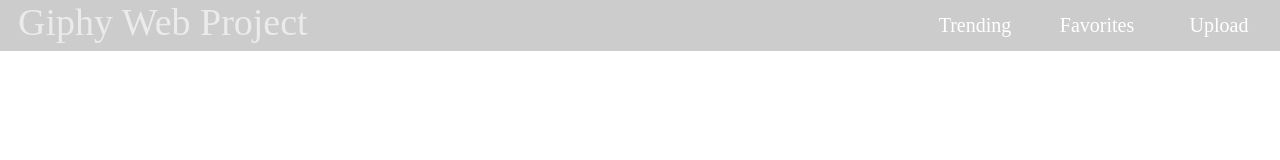
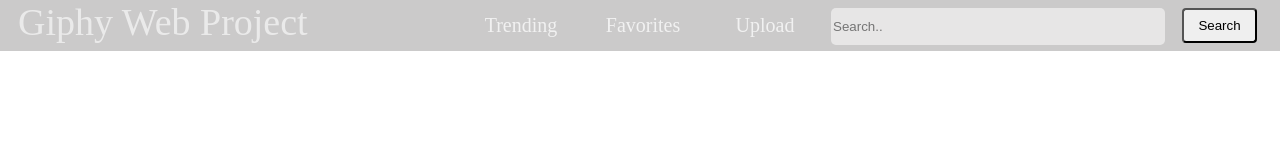
Before and after one commit to vasschu/giphy, a plain HTML site: page index.html in a window 1280 px wide. Drawn offline with nearby package versions, Linux system fonts and the light colour scheme; no server answers.

Commit message:
added search bar and search button with styles

```diff
--- a/index.html
+++ b/index.html
@@ -14,6 +14,8 @@
                 <a href="#">Trending</a>
                 <a href="#">Favorites</a>
                 <a href="#">Upload</a>
+                <input text="input-search-field" id="search-field" placeholder="Search..">
+                <input type="button" id="submit-search-button" value="Search"
         </div>
     </div>
 </div>
--- a/styles.css
+++ b/styles.css
@@ -7,12 +7,12 @@
 .navbar-main {
     display: inline-block;
     width: 100%;
-    background-color: rgba(150, 149, 149, 0.479);
+    background-color: rgba(185, 184, 184, 0.74);
 }
 
 .navbar-main a {
     float: left;
-    color: white;
+    color: rgba(252, 252, 252, 0.767);
     text-align: center;
     padding: 14px 16px;
     text-decoration: none;
@@ -36,4 +36,26 @@ body {
 .navbar-right-menu {
     float: right;
     height: 100%;
+    margin-right: 15px;
 }
+
+#search-field {
+    height: 35px;
+    width: 330px;
+    vertical-align: middle;
+    margin: 5px;
+    background-color: rgba(255, 255, 255, 0.541);
+    border: none;
+    border-radius: 5px
+}
+
+#submit-search-button {
+    height: 35px;
+    width: 75px;
+    margin: 8px;
+    border-radius: 4px;
+}
+
+#submit-search-button:active {
+    background-color: rgba(207, 207, 207, 0.589);
+}
```
